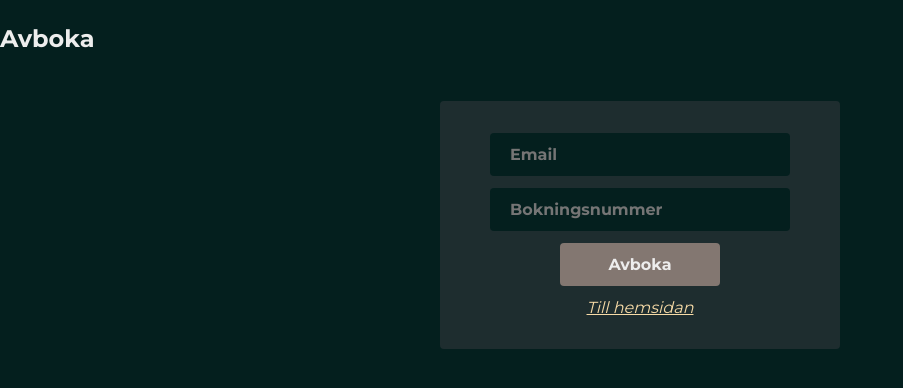
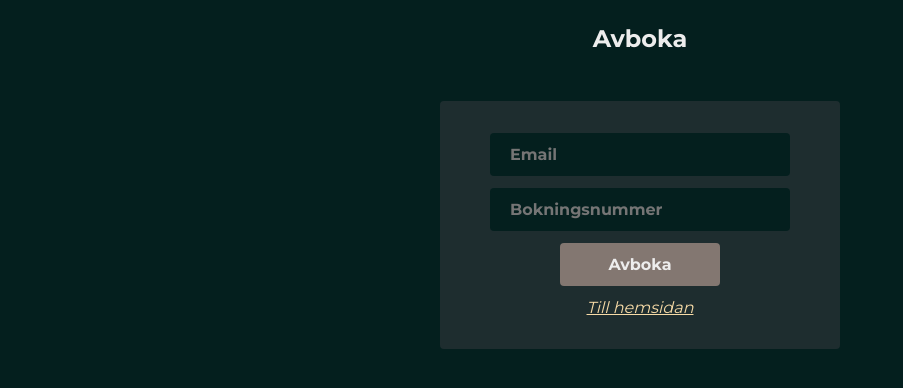
Before and after one commit to j-carlander/Filmvisarna, a React (Vite) app: page /cancel in a window 1280 px wide. Shown: the top 388 px of the page, without its empty margins (0-903 px from the left). Built offline with nearby package versions, Linux system fonts and the light colour scheme.

Commit message:
adjusted title to be centered

```diff
--- a/src/pages/CancelBookingPage/_CancelBookingPage.scss
+++ b/src/pages/CancelBookingPage/_CancelBookingPage.scss
@@ -1,6 +1,9 @@
 @use "../../Sass/abstract/variables" as *;
 
 .cancel-booking-page {
+  .page-title {
+    text-align: center;
+  }
   .cancel-form {
     display: flex;
     flex-direction: column;
--- a/src/stylesheet/main.css
+++ b/src/stylesheet/main.css
@@ -327,6 +327,9 @@ h1 {
   gap: 0.7em;
 }
 
+.cancel-booking-page .page-title {
+  text-align: center;
+}
 .cancel-booking-page .cancel-form {
   display: flex;
   flex-direction: column;
```
Also changed, not shown: 1 other file (tests, documents, lock files or other folders).
